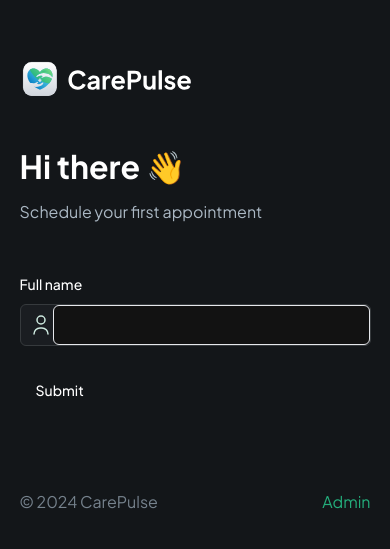
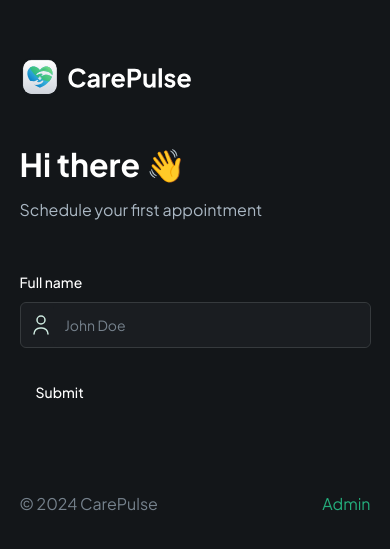
Before and after one commit to Danindu-Seniya/carepulse, a Next.js app: page / in a window 390 px wide. Shown: the part 135-684 px from the top of the page. Built offline with nearby package versions, Linux system fonts and the light colour scheme.

Commit message:
feat: add phone_input

```diff
--- a/components/CustomFormField.tsx
+++ b/components/CustomFormField.tsx
@@ -13,7 +13,8 @@
 import { Control } from "react-hook-form";
 import { FormFieldType } from "./forms/PatientForm";
 import Image from "next/image";
-
+import 'react-phone-number-input/style.css';
+import PhoneInput from 'react-phone-number-input';
 interface CustomProps {
   control: Control<any>;
   fieldType: FormFieldType;
@@ -30,7 +31,7 @@
 }
 
 const RenderField = ({ field, props }: { field: any; props: CustomProps }) => {
-    const {fieldType, iconSrc, iconAlt, placeholder} = props;
+  const { fieldType, iconSrc, iconAlt, placeholder } = props;
   switch (fieldType) {
     case FormFieldType.INPUT:
       return (
@@ -40,19 +41,36 @@
               src={iconSrc}
               height={24}
               width={24}
-                    alt={iconAlt || 'icon'}
+              alt={iconAlt || "icon"}
               className="ml-2"
             />
           )}
           <FormControl>
-                    <Input/>
+            <Input
+              placeholder={placeholder}
+              {...field}
+              className="shad-input border-0"
+            />
           </FormControl>
-
-
         </div>
-        )
+      );
 
       break;
+
+    case FormFieldType.PHONE_INPUT:
+      return (
+        <FormControl>
+          <PhoneInput
+          defaultCountry="LK"
+          placeholder={placeholder}
+          international
+          withCountryCallingCode
+          value={field.value as E164Number | undefined}
+          onChange={field.onChange}
+          className="input-phone"
+          />
+        </FormControl>
+      )
 
     default:
       break;
```
Lines whose indentation alone changed are shown as unchanged.
